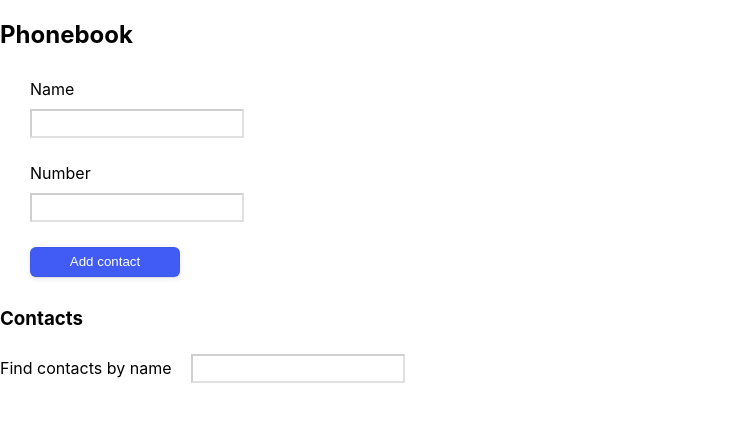
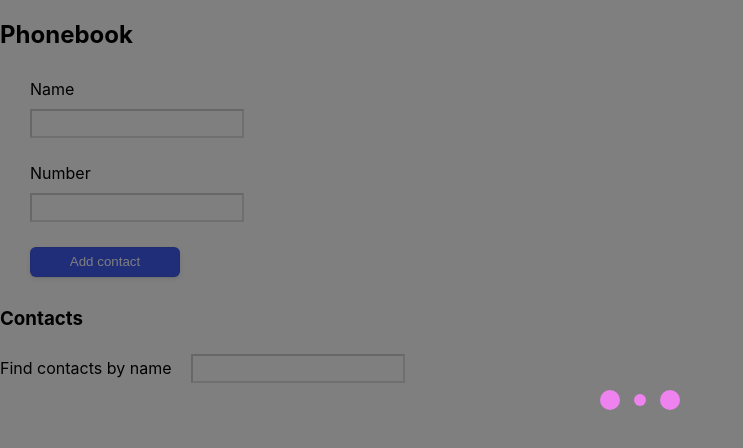
Before and after one commit to MaxOleniuh/goit-react-hw-07-phonebook, a React (Create React App) app: page / in a window 1280 px wide. Shown: the top 448 px of the page, without its empty margins (0-743 px from the left). Built offline with nearby package versions, Linux system fonts and the light colour scheme.

Commit message:
Loader component created

```diff
--- a/package.json
+++ b/package.json
@@ -13,6 +13,7 @@
     "prop-types": "^15.8.1",
     "react": "^18.1.0",
     "react-dom": "^18.1.0",
+    "react-loader-spinner": "^5.3.4",
     "react-redux": "^8.0.5",
     "react-scripts": "5.0.1",
     "redux-persist": "^6.0.0",
--- a/src/components/App.jsx
+++ b/src/components/App.jsx
@@ -4,6 +4,7 @@ import Form from './Form/Form';
 import List from './List/List';
 import Filter from './Filter/Filter';
 import { create } from 'redux/slice';
+import Loader from './Loader/Loader';
 export const App = () => {
   const dispatch = useDispatch();
   const contacts = useSelector(state => state.toolkit.contacts);
@@ -27,6 +28,7 @@ export const App = () => {
 
     return (
       <>
+        <Loader/>
         <h2>Phonebook</h2>
         <Form addUser={addUser} />
         <h3>Contacts</h3>
--- /dev/null
+++ b/src/components/Loader/Loader.jsx
@@ -0,0 +1,21 @@
+import { ThreeDots } from 'react-loader-spinner'
+import { LoaderWrapper } from './Loader.styled';
+const Loader = () => {
+    return (
+        <LoaderWrapper>
+            <ThreeDots
+height="80"
+width="80"
+radius="9"
+color="violet"
+ariaLabel="three-dots-loading"
+wrapperStyle={{}}
+wrapperClassName=""
+visible={true}
+ />
+        </LoaderWrapper>
+
+    )
+}
+
+export default Loader;
--- /dev/null
+++ b/src/components/Loader/Loader.styled.jsx
@@ -0,0 +1,13 @@
+import s from "@emotion/styled"
+export const LoaderWrapper = s.div `
+     position: fixed;
+  top: 0;
+  left: 0;
+  width: 100%;
+  height: 100%;
+  display: flex;
+  align-items: center;
+  justify-content: center;
+  background-color: rgba(0, 0, 0, 0.5);
+  z-index: 9999;
+`
```
Also changed, not shown: 1 other file (tests, documents, lock files or other folders).
